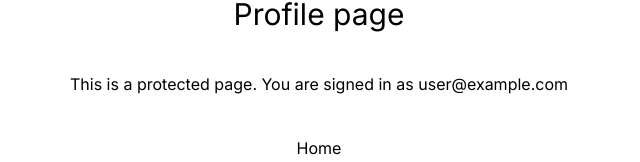
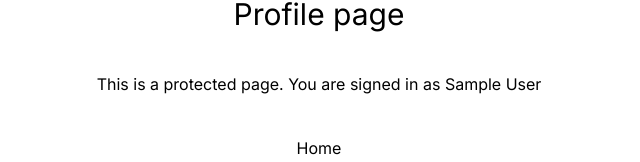
Before and after one commit to Sintayu-de-Kuiper/Edible, a Next.js app: page /profile in a window 1280 px wide. Shown: the part 124-286 px from the top of the page, without its empty margins (321-961 px from the left). Built offline with nearby package versions, Linux system fonts and the light colour scheme; no server answers; sample sign-in values are in the browser's storage.

Commit message:
Rename profile page component and use name as identification

```diff
--- a/src/app/profile/page.tsx
+++ b/src/app/profile/page.tsx
@@ -2,7 +2,7 @@ import { auth } from "@/auth";
 import { redirect } from "next/navigation";
 import Link from "next/link";
 
-export default async function Home() {
+export default async function Profile() {
   const session = await auth();
 
   if (!session) {
@@ -12,7 +12,7 @@ export default async function Home() {
   return (
     <main className={"flex flex-col items-center gap-10 p-10"}>
       <h1 className={"text-3xl mt-20"}>Profile page</h1>
-      <p>This is a protected page. You are signed in as {session.user.email}</p>
+      <p>This is a protected page. You are signed in as {session.user.name}</p>
       <Link href={"/"}>Home</Link>
     </main>
   );
```
